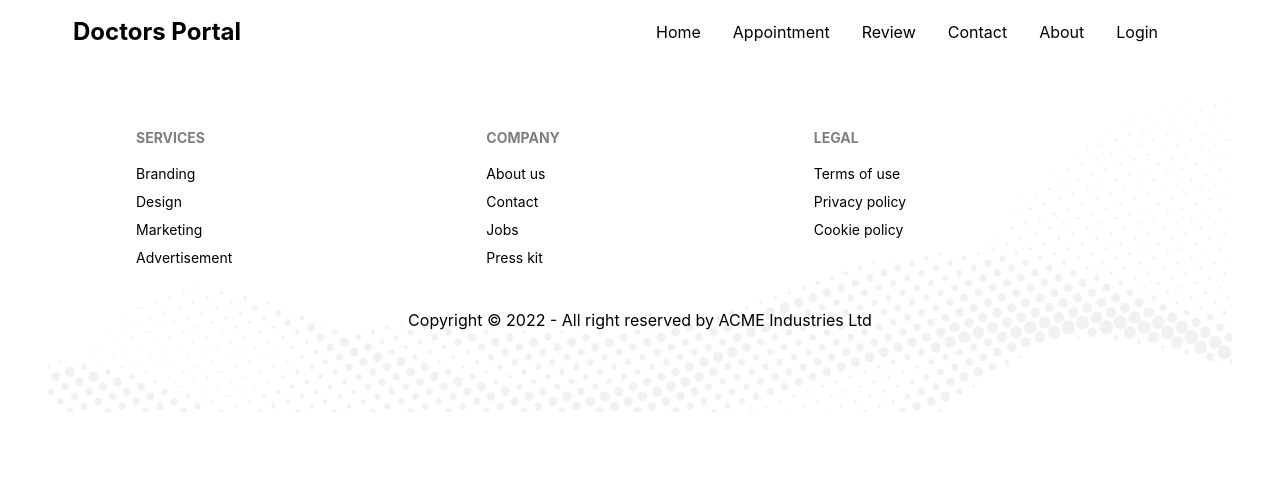
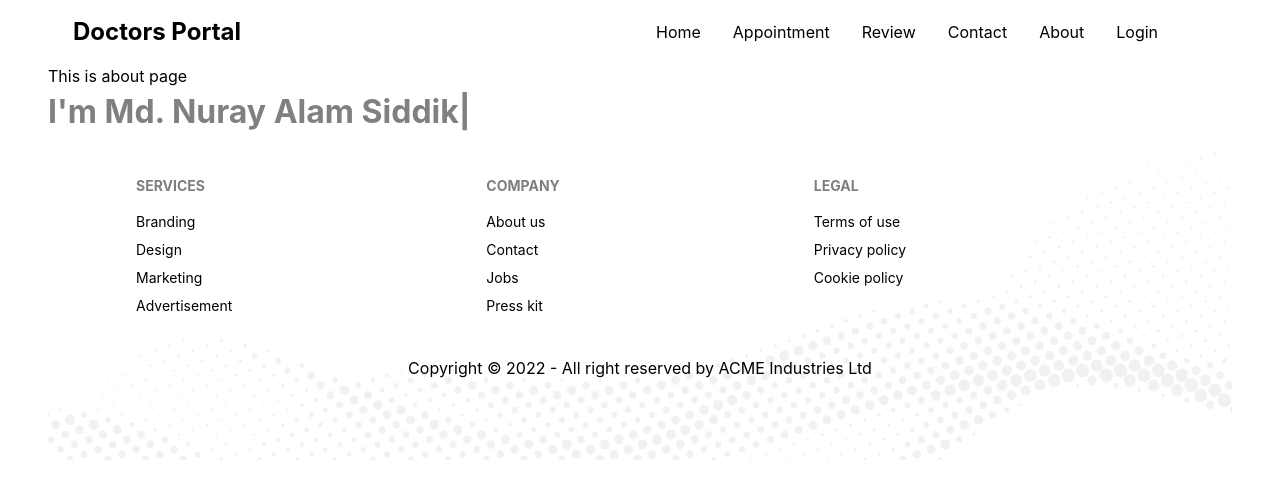
Before and after one commit to nuray-alam/doctors-portal-client-practice, a React (Create React App) app: page /about in a window 1280 px wide. Shown: the top 498 px of the page. Built offline with nearby package versions, Linux system fonts and the light colour scheme; no server answers; the HTML template or start-up script is replaced by a standard one.

Commit message:
react typeAnimation added to about page

```diff
--- a/package.json
+++ b/package.json
@@ -16,6 +16,7 @@
     "react-hook-form": "^7.39.3",
     "react-router-dom": "^6.4.3",
     "react-scripts": "5.0.1",
+    "react-type-animation": "^2.1.2",
     "web-vitals": "^2.1.4"
   },
   "scripts": {
--- a/src/Pages/About/About.js
+++ b/src/Pages/About/About.js
@@ -1,9 +1,28 @@
 import React from 'react';
+import { TypeAnimation } from 'react-type-animation';
+
 
 const About = () => {
     return (
         <div>
-            <h1 className="text-white">This is about page</h1>
+            <h1 className="text-black">This is about page</h1>
+            <TypeAnimation
+                sequence={[
+                    'Hello there!', // Types 'One'
+                    2000, // Waits 1s
+                    "I'm Md. Nuray Alam Siddik", // Deletes 'One' and types 'Two'
+                    2000, // Waits 2s
+                    'MERN Stack Developer', // Types 'Three' without deleting 'Two'
+                    2000,
+                    () => {
+                        console.log('Done typing!'); // Place optional callbacks anywhere in the array
+                    }
+                ]}
+                wrapper="div"
+                cursor={true}
+                repeat={Infinity}
+                style={{ fontSize: '2em', color: "gray", fontWeight: "bold" }}
+            />
         </div>
     );
 };
```
Also changed, not shown: 1 other file (tests, documents, lock files or other folders).
